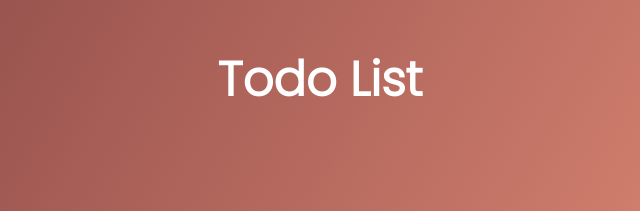
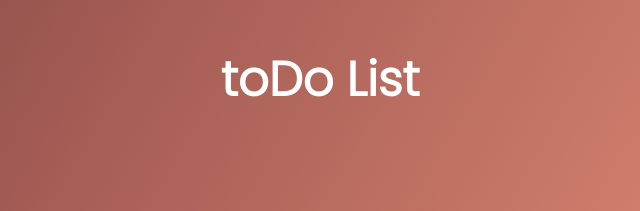
Before and after one commit to andrewc411/ToDoList, a plain HTML site: page index.html in a window 1280 px wide. Shown: the top 211 px of the page, 320-960 px from the left. Drawn offline with Linux system fonts and the light colour scheme.

Commit message:
changed name

```diff
--- a/index.html
+++ b/index.html
@@ -22,7 +22,7 @@
   </head>
   <body>
     <header>
-      <h1>Todo List</h1>
+      <h1>toDo List</h1>
     </header>
     <form>
       <input type="text" class="todo-input" />
```
